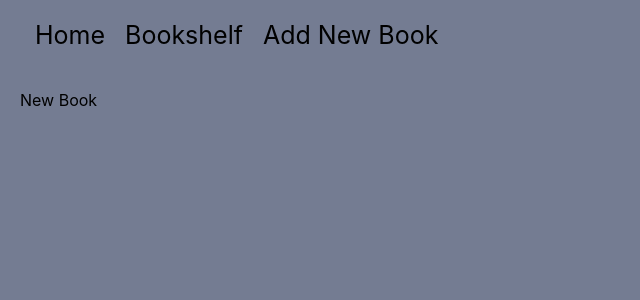
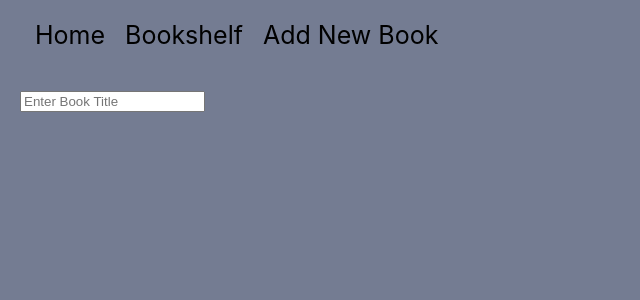
Before and after one commit to Creasser/Blakes-Bookshelf, a React (Create React App) app: page /newbook in a window 1280 px wide. Shown: the top 300 px of the page, without its empty margins (0-640 px from the left). Built offline with nearby package versions, Linux system fonts and the light colour scheme; data requests are answered from the project's data file.

Commit message:
start adding form elements

```diff
--- a/src/components/NewBook.js
+++ b/src/components/NewBook.js
@@ -15,7 +15,14 @@ const [newBook, setNewBook] = useState({
 
     return (
         <div>
-            New Book
+            <form>
+                <input
+                type='text'
+                name="title"
+                value={newBook.title}
+                placeholder='Enter Book Title'>
+                </input>
+            </form>
         </div>
     )
 }
```
